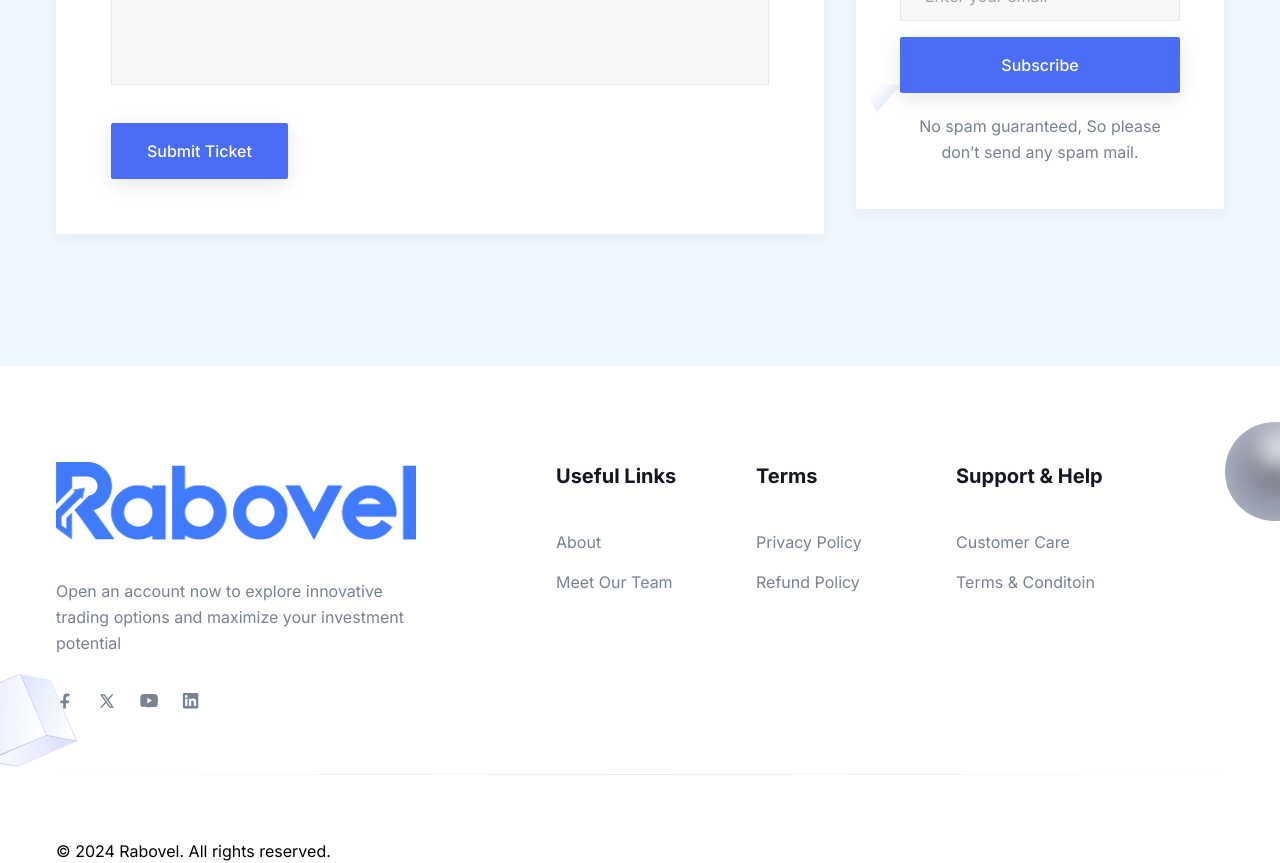
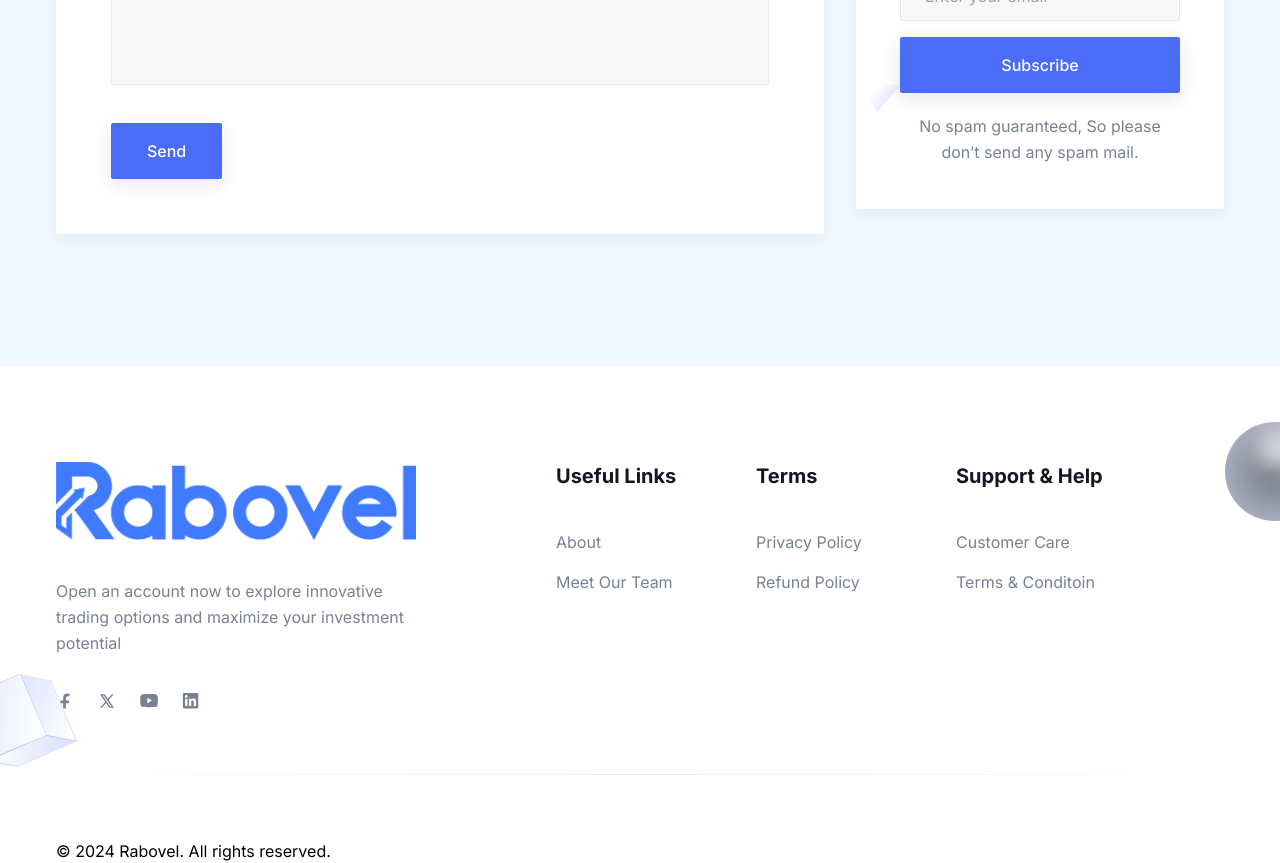
Before and after one commit to code-warrior200/Rabovel, a Next.js app: page /contact in a window 1280 px wide. Shown: the part 800-1663 px from the top of the page. Built offline with nearby package versions, Linux system fonts and the light colour scheme.

Commit message:
git commit -m

```diff
--- a/src/components/Contact/index.tsx
+++ b/src/components/Contact/index.tsx
@@ -67,7 +67,7 @@ const Contact = () => {
                   </div>
                   <div className="w-full px-4">
                     <button className="rounded-sm bg-primary px-9 py-4 text-base font-medium text-white shadow-submit duration-300 hover:bg-primary/90 dark:shadow-submit-dark">
-                      Submit Ticket
+                      Send
                     </button>
                   </div>
                 </div>
```
